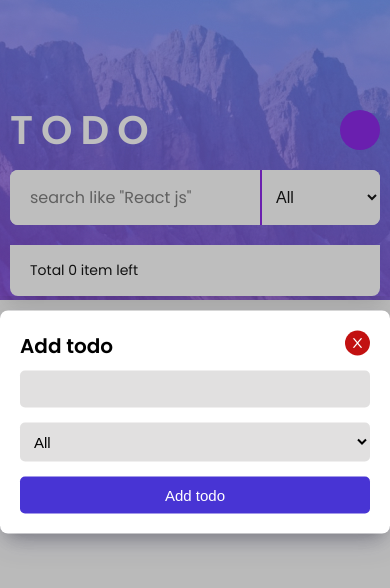
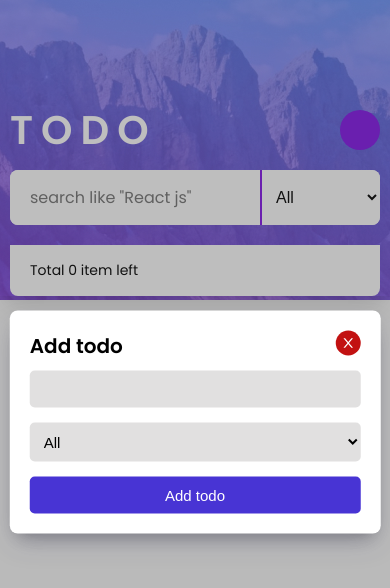
Before and after one commit to rakib53/todo, a React (Vite) app: page / in a window 390 px wide. Both pictures are taken after a click on the element 360 px from the left and 130 px from the top of the page. Shown: the top 588 px of the page. Built offline with nearby package versions, Linux system fonts and the light colour scheme; some icons are missing.

Commit message:
Fixes responsive issue addTodoInput modal in responsive mode

```diff
--- a/src/styles/AddTodoInput.module.css
+++ b/src/styles/AddTodoInput.module.css
@@ -91,3 +91,9 @@
 .addTodoBtn:hover {
   background: #3d27ce;
 }
+
+@media screen and (max-width: 550px) {
+  .addTodoInputContent {
+    width: 95%;
+  }
+}
```
